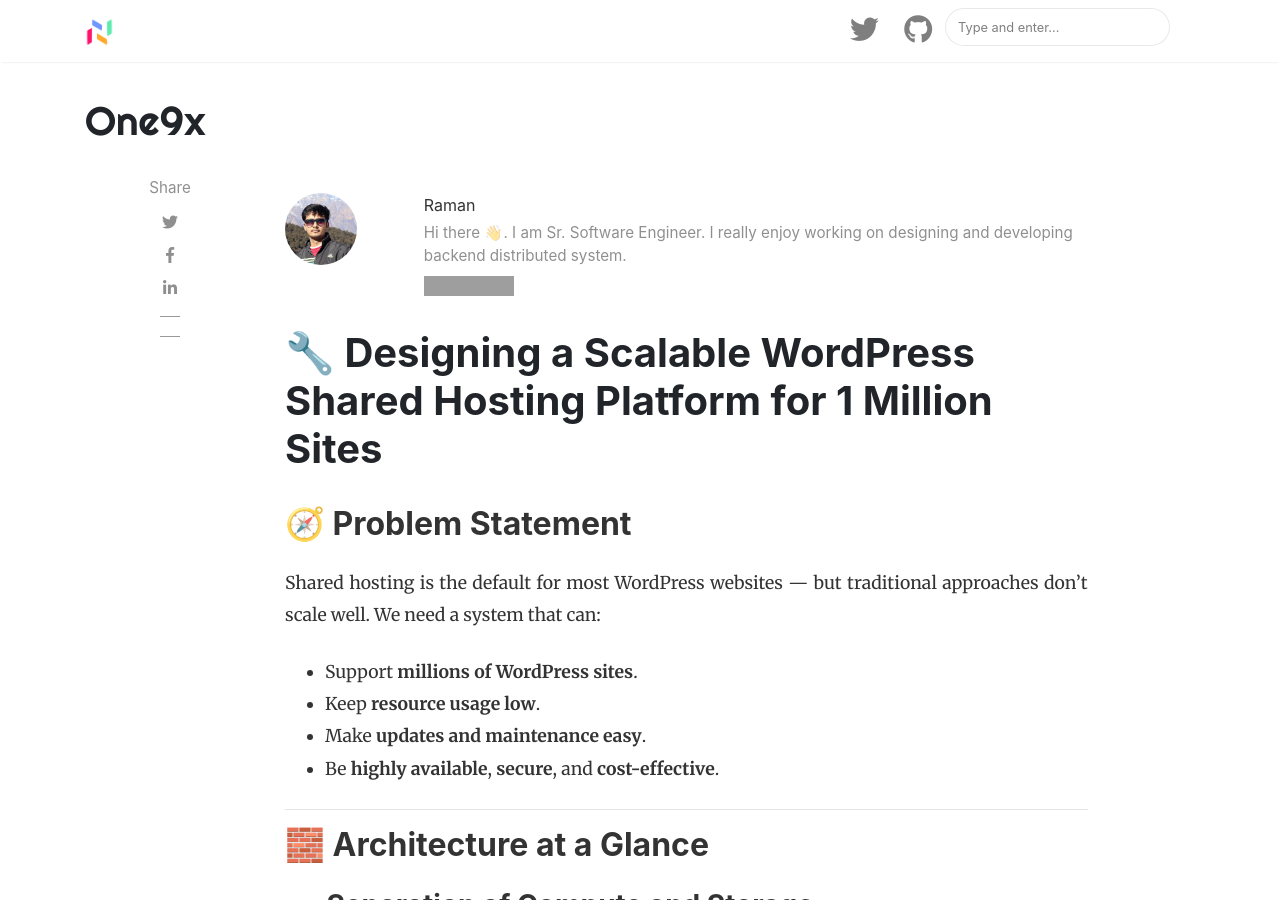
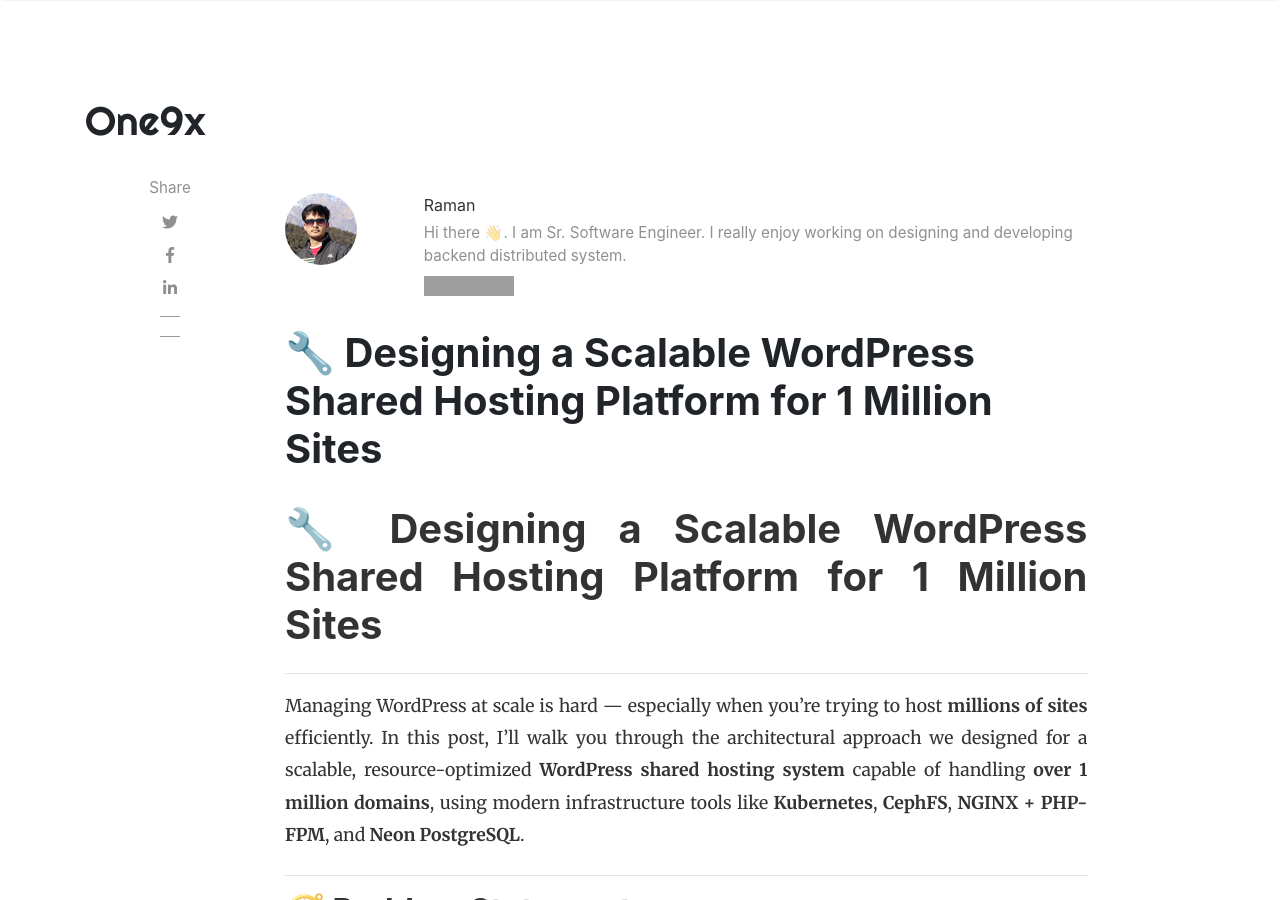
Before and after one commit to one9x/blog, a Jekyll site: the page built from _posts/2025-06-22-🔧-designing-a-scalable-wordpress-shared-hosting-platform-for-1-million-sites.md, in a window 1280 px wide and 900 px high. Built offline with Jekyll 4.4.1, drawn with Linux system fonts in a browser that asks for light colours; nearby versions of some CDN libraries; comment, search, counter and statistics services are not loaded; some of the changed text lies outside the part shown; grey boxes are pictures that could not be loaded.

Commit message:
Update Blog “2025-06-22-🔧-designing-a-scalable-wordpress-shared-hosting-platform-for-1-million-sites”

`````diff
--- a/_posts/2025-06-22-🔧-designing-a-scalable-wordpress-shared-hosting-platform-for-1-million-sites.md
+++ b/_posts/2025-06-22-🔧-designing-a-scalable-wordpress-shared-hosting-platform-for-1-million-sites.md
@@ -9,68 +9,76 @@
   - Serverless
   - Wordpress
 ---
+# 🔧 Designing a Scalable WordPress Shared Hosting Platform for 1 Million Sites
+
+---
+
+Managing WordPress at scale is hard — especially when you're trying to host **millions of sites** efficiently. In this post, I’ll walk you through the architectural approach we designed for a scalable, resource-optimized **WordPress shared hosting system** capable of handling **over 1 million domains**, using modern infrastructure tools like **Kubernetes**, **CephFS**, **NGINX + PHP-FPM**, and **Neon PostgreSQL**.
+
+---
+
 ## 🧭 Problem Statement
 
 Shared hosting is the default for most WordPress websites — but traditional approaches don’t scale well. We need a system that can:
 
-* Support **millions of WordPress sites**.
-* Keep **resource usage low**.
-* Make **updates and maintenance easy**.
-* Be **highly available**, **secure**, and **cost-effective**.
+- Support **millions of WordPress sites**.
+- Keep **resource usage low**.
+- Make **updates and maintenance easy**.
+- Be **highly available**, **secure**, and **cost-effective**.
 
-- - -
+---
 
 ## 🧱 Architecture at a Glance
 
 ### 🔹 Separation of Compute and Storage
 
-* **Compute Layer:** Stateless pods (NGINX + PHP-FPM) serve content.
-* **Storage Layer:** Shared **CephFS** filesystem stores all WordPress content.
-* **Database Layer:** Multi-tenant **Neon PostgreSQL** serverless databases for each site, with **PgBouncer** for connection pooling.
+- **Compute Layer:** Stateless pods (NGINX + PHP-FPM) serve content.
+- **Storage Layer:** Shared **CephFS** filesystem stores all WordPress content.
+- **Database Layer:** Multi-tenant **Neon PostgreSQL** serverless databases for each site, with **PgBouncer** for connection pooling.
+
 
 ### 🔹 Read-Only vs Read-Write Access
 
-* **Read-Only Pods:** Serve user traffic (frontend, visitors)
-* **Read-Write Pods:** Handle admin actions (uploads, plugin installs)
+- **Read-Only Pods:** Serve user traffic (frontend, visitors)
+- **Read-Write Pods:** Handle admin actions (uploads, plugin installs)
 
 ### 🔹 Symlink-Based Core Versioning
 
-* WordPress core is shared across all sites using **symlinks**
-* Changing the core version is as easy as updating a symlink
+- WordPress core is shared across all sites using **symlinks**
+- Changing the core version is as easy as updating a symlink
 
-- - -
+---
 
 ## 📁 CephFS: Scalable, Shared Storage
 
 We use **CephFS**, a POSIX-compliant distributed filesystem, to store:
 
-* WordPress core versions (e.g. `/shared/wordpress-core/v6.2/`)
-* Each site’s unique content (`wp-content/`, media, themes, plugins)
-* All sites under a unified namespace (e.g. `/mnt/cephfs/sites/`)
+- WordPress core versions (e.g. `/shared/wordpress-core/v6.2/`)
+- Each site’s unique content (`wp-content/`, media, themes, plugins)
+- All sites under a unified namespace (e.g. `/mnt/cephfs/sites/`)
 
 **Benefits:**
 
-* Shared access across many Kubernetes nodes
-* High availability, redundancy, and fault tolerance
-* Easy to manage millions of directories (one per site)
+- Shared access across many Kubernetes nodes
+- High availability, redundancy, and fault tolerance
+- Easy to manage millions of directories (one per site)
 
-- - -
+---
 
 ## 🔄 Symlink-Based WordPress Core
 
 Instead of copying WordPress core for each site, we:
 
-* Keep shared core versions centrally:
-  		`
-  		/shared/wordpress-core/v5.9/
-  		/shared/wordpress-core/v6.2/
+- Keep shared core versions centrally:
+	```
+	/shared/wordpress-core/v5.9/
+	/shared/wordpress-core/v6.2/
 
-
-* Point each site’s `public_html/wp` folder as a **symlink** to one of the versions:
-  		`bash
-  		ln -sfn /shared/wordpress-core/v6.2 /mnt/cephfs/sites/foo.com/public_html/wp
-
-
+	````
+- Point each site’s `public_html/wp` folder as a **symlink** to one of the versions:
+	```bash
+	ln -sfn /shared/wordpress-core/v6.2 /mnt/cephfs/sites/foo.com/public_html/wp
+	````
 
 **Why this rocks:**
 
@@ -79,7 +87,7 @@
 * Saves huge amounts of storage
 * No impact to custom content or plugins
 
-- - -
+---
 
 ## 🗄️ Database Layer with Neon PostgreSQL
 
@@ -89,7 +97,7 @@
 
 * **Multi-Tenant by Design:** Neon allows to create separate databases (or schemas) for each WordPress site, providing strong data isolation and security. Each site’s domain is mapped to its dedicated Neon database automatically.
 * **Connection Pooling with PgBouncer:** To prevent Neon from being flooded with thousands of short-lived connections, we run **PgBouncer**, a lightweight connection pooler. It reuses and multiplexes connections efficiently, keeping the database layer stable under high concurrency.
-* **Auto-Provisioned `wp-config.php`:** During site creation, provisioning system automatically generates a standard `wp-config.php` file for each site, injecting the correct Neon database name, user, password, and host. This keeps things simple and fully compatible with WordPress and its plugins — no special hacks needed.
+*  **Auto-Provisioned `wp-config.php`:** During site creation, provisioning system automatically generates a standard `wp-config.php` file for each site, injecting the correct Neon database name, user, password, and host. This keeps things simple and fully compatible with WordPress and its plugins — no special hacks needed.
 * **Dynamic Resolver:** Our Domain Resolver Service not only maps domains to storage paths but also returns the database connection details for the corresponding site, so PHP-FPM connects to the right Neon instance or schema on every request.
 
 **Benefits:**
@@ -99,7 +107,7 @@
 * Easy scaling with Neon’s serverless architecture
 * Simple and consistent database management
 
-- - -
+---
 
 ## 🌐 Handling Domains Dynamically
 
@@ -110,7 +118,7 @@
 * Also returns the Neon database connection details
 * Used by NGINX and PHP-FPM to serve the right content and data dynamically
 
-- - -
+---
 
 ### 📦 NGINX + PHP-FPM in Action
 
@@ -119,7 +127,7 @@
 3. Sets `$document_root` based on the resolved path
 4. Forwards PHP requests to **PHP-FPM** with correct `SCRIPT_FILENAME`
 
-- - -
+---
 
 ## 🚀 Performance & Scaling
 
@@ -131,7 +139,7 @@
 * Isolate **admin pods** to handle writes safely
 * Offload connection handling to **PgBouncer** and Neon’s built-in pooling
 
-- - -
+---
 
 ## ✅ Key Benefits
 
@@ -144,7 +152,7 @@
 | **Separation of roles**         | Security and performance (read vs write pods)      |
 | **Multi-tenant friendly**       | Clean, isolated site environments                  |
 
-- - -
+---
 
 ## 🧪 Next Steps
 
@@ -158,7 +166,7 @@
 6. Running **PgBouncer** for connection pooling
 7. Implementing **FastCGI caching** and CDN optimization
 
-- - -
+---
 
 ## 💬 Final Thoughts
 
@@ -166,7 +174,7 @@
 
 If you're building large-scale hosting platforms or cloud-native WordPress infrastructure, this approach gives you the flexibility of containerization with the robustness of traditional hosting — at serious scale.
 
-- - -
+---
 
 ## 📚 Resources
 
@@ -178,7 +186,9 @@
 * [PgBouncer](https://www.pgbouncer.org/)
 * [WordPress in Kubernetes (DigitalOcean)](https://www.digitalocean.com/community/developer-center)
 
-- - -
+---
 
 **💡 Need help implementing this?**
 Drop a comment or reach out — I'd love to hear how you're scaling your hosting infrastructure.
+
+---
`````
